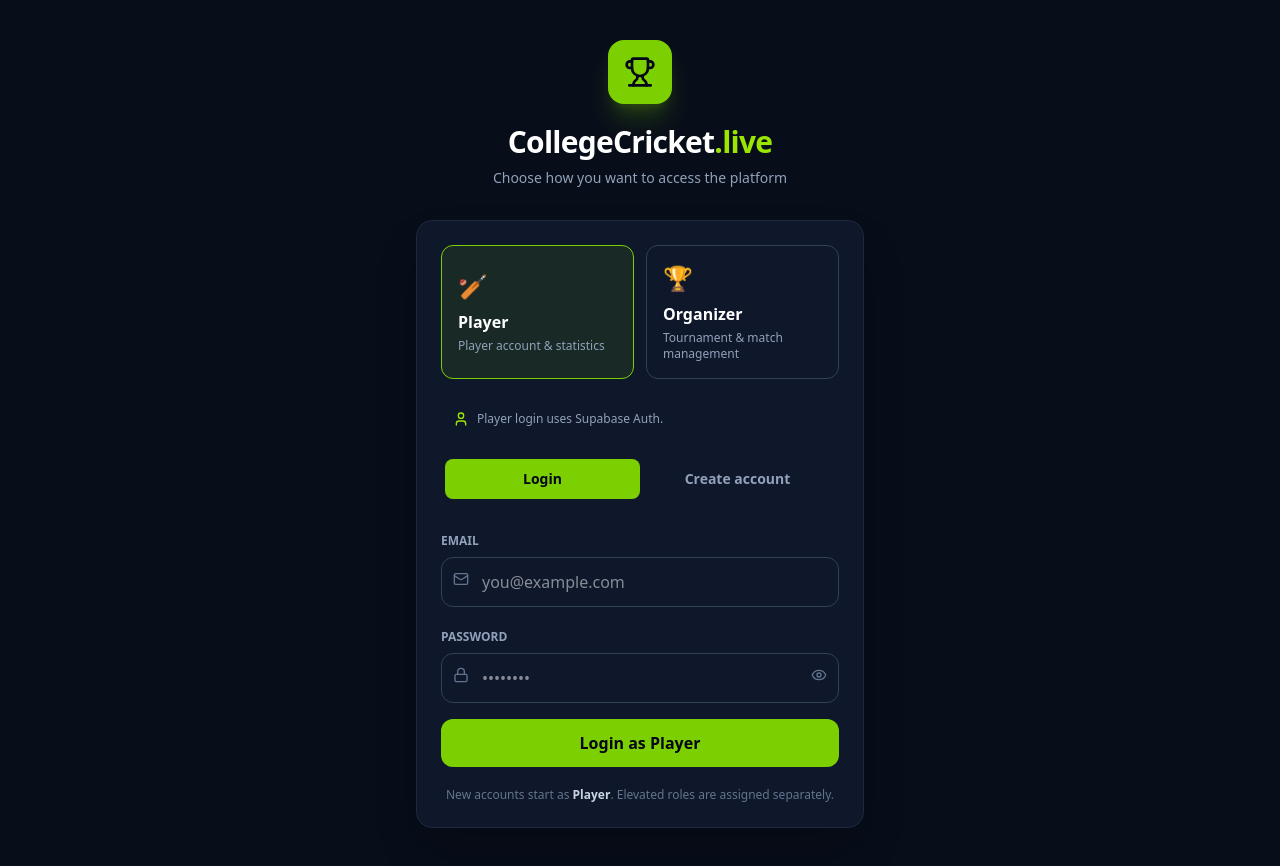
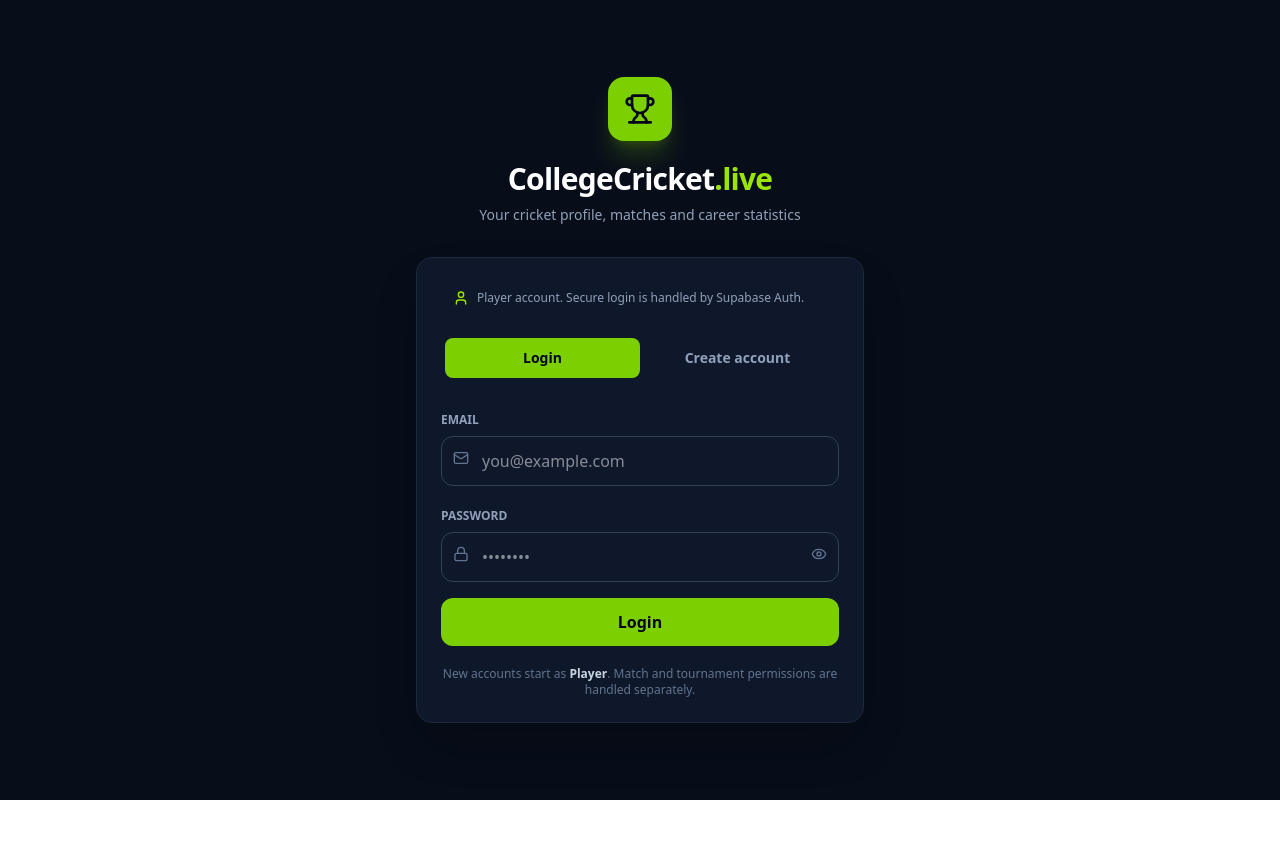
Before and after one commit to Vikash222/CRICKET-111111, a React (Vite) app: page / in a window 1280 px wide. After the commit the page ends 800 px from the top, so only its background shows below. Built offline with nearby package versions, Linux system fonts and the light colour scheme; no server answers.

Commit message:
Remove organizer login and keep player-only authentication

```diff
--- a/src/components/AuthScreen.tsx
+++ b/src/components/AuthScreen.tsx
@@ -1,17 +1,13 @@
 import React, { useState } from 'react';
-import { Mail, Lock, User, Trophy, Eye, EyeOff, Loader2, ShieldCheck } from 'lucide-react';
+import { Mail, Lock, User, Trophy, Eye, EyeOff, Loader2 } from 'lucide-react';
 import { supabase } from '../lib/supabase';
-import { organizerLogin } from '../services/organizerAuth';
 import { Profile } from '../types/cricket';
 
 interface AuthScreenProps {
   onAuthenticated: (profile?: Profile) => Promise<void> | void;
 }
 
-type LoginType = 'player' | 'organizer';
-
 export const AuthScreen: React.FC<AuthScreenProps> = ({ onAuthenticated }) => {
-  const [loginType, setLoginType] = useState<LoginType>('player');
   const [mode, setMode] = useState<'login' | 'signup'>('login');
   const [fullName, setFullName] = useState('');
   const [email, setEmail] = useState('');
@@ -21,15 +17,6 @@
   const [message, setMessage] = useState('');
   const [error, setError] = useState('');
 
-  const chooseType = (type: LoginType) => {
-    setLoginType(type);
-    setMode('login');
-    setError('');
-    setMessage('');
-    setEmail('');
-    setPassword('');
-  };
-
   const submit = async (event: React.FormEvent) => {
     event.preventDefault();
     setLoading(true);
@@ -37,12 +24,6 @@
     setMessage('');
 
     try {
-      if (loginType === 'organizer') {
-        const profile = await organizerLogin(email, password);
-        await onAuthenticated(profile);
-        return;
-      }
-
       if (mode === 'signup') {
         if (fullName.trim().length < 2) throw new Error('Please enter your full name.');
         if (password.length < 6) throw new Error('Password must be at least 6 characters.');
@@ -83,39 +64,26 @@
             <Trophy className="w-8 h-8" />
           </div>
           <h1 className="mt-5 text-3xl font-black tracking-tight">CollegeCricket<span className="text-lime-400">.live</span></h1>
-          <p className="mt-2 text-sm text-slate-400">Choose how you want to access the platform</p>
+          <p className="mt-2 text-sm text-slate-400">Your cricket profile, matches and career statistics</p>
         </div>
 
         <div className="bg-[#0F172A] border border-slate-800 rounded-2xl p-6 shadow-2xl">
-          <div className="grid grid-cols-2 gap-3 mb-6">
-            <button type="button" onClick={() => chooseType('player')} className={`rounded-xl border p-4 text-left transition ${loginType === 'player' ? 'border-lime-500 bg-lime-500/10' : 'border-slate-700 bg-slate-900'}`}>
-              <div className="text-2xl">🏏</div>
-              <div className="mt-2 font-black">Player</div>
-              <div className="text-xs text-slate-400 mt-1">Player account & statistics</div>
-            </button>
-            <button type="button" onClick={() => chooseType('organizer')} className={`rounded-xl border p-4 text-left transition ${loginType === 'organizer' ? 'border-lime-500 bg-lime-500/10' : 'border-slate-700 bg-slate-900'}`}>
-              <div className="text-2xl">🏆</div>
-              <div className="mt-2 font-black">Organizer</div>
-              <div className="text-xs text-slate-400 mt-1">Tournament & match management</div>
-            </button>
+          <div className="flex items-center gap-2 mb-5 rounded-lg bg-slate-900 px-3 py-2 text-xs text-slate-400">
+            <User className="w-4 h-4 text-lime-400" />
+            <span>Player account. Secure login is handled by Supabase Auth.</span>
           </div>
 
-          <div className="flex items-center gap-2 mb-5 rounded-lg bg-slate-900 px-3 py-2 text-xs text-slate-400">
-            {loginType === 'player' ? <User className="w-4 h-4 text-lime-400" /> : <ShieldCheck className="w-4 h-4 text-lime-400" />}
-            <span>{loginType === 'player' ? 'Player login uses Supabase Auth.' : 'Organizer login uses a separate secure organizer account — no Supabase Auth.'}</span>
+          <div className="grid grid-cols-2 bg-slate-900 rounded-xl p-1 mb-6">
+            <button type="button" onClick={() => { setMode('login'); setError(''); setMessage(''); }} className={`py-2.5 rounded-lg text-sm font-bold ${mode === 'login' ? 'bg-lime-500 text-slate-950' : 'text-slate-400'}`}>Login</button>
+            <button type="button" onClick={() => { setMode('signup'); setError(''); setMessage(''); }} className={`py-2.5 rounded-lg text-sm font-bold ${mode === 'signup' ? 'bg-lime-500 text-slate-950' : 'text-slate-400'}`}>Create account</button>
           </div>
 
-          {loginType === 'player' && <div className="grid grid-cols-2 bg-slate-900 rounded-xl p-1 mb-6">
-            <button type="button" onClick={() => { setMode('login'); setError(''); setMessage(''); }} className={`py-2.5 rounded-lg text-sm font-bold ${mode === 'login' ? 'bg-lime-500 text-slate-950' : 'text-slate-400'}`}>Login</button>
-            <button type="button" onClick={() => { setMode('signup'); setError(''); setMessage(''); }} className={`py-2.5 rounded-lg text-sm font-bold ${mode === 'signup' ? 'bg-lime-500 text-slate-950' : 'text-slate-400'}`}>Create account</button>
-          </div>}
-
           <form onSubmit={submit} className="space-y-4">
-            {loginType === 'player' && mode === 'signup' && (
+            {mode === 'signup' && (
               <label className="block"><span className="text-xs font-bold text-slate-400">FULL NAME</span><div className="mt-1.5 relative"><User className="absolute left-3 top-3.5 w-4 h-4 text-slate-500" /><input value={fullName} onChange={(e) => setFullName(e.target.value)} className="w-full bg-slate-900 border border-slate-700 rounded-xl py-3 pl-10 pr-3 outline-none focus:border-lime-500" placeholder="Your name" required /></div></label>
             )}
 
-            <label className="block"><span className="text-xs font-bold text-slate-400">{loginType === 'organizer' ? 'ORGANIZER EMAIL' : 'EMAIL'}</span><div className="mt-1.5 relative"><Mail className="absolute left-3 top-3.5 w-4 h-4 text-slate-500" /><input type="email" value={email} onChange={(e) => setEmail(e.target.value)} className="w-full bg-slate-900 border border-slate-700 rounded-xl py-3 pl-10 pr-3 outline-none focus:border-lime-500" placeholder={loginType === 'organizer' ? 'organizer@college.edu' : 'you@example.com'} required /></div></label>
+            <label className="block"><span className="text-xs font-bold text-slate-400">EMAIL</span><div className="mt-1.5 relative"><Mail className="absolute left-3 top-3.5 w-4 h-4 text-slate-500" /><input type="email" value={email} onChange={(e) => setEmail(e.target.value)} className="w-full bg-slate-900 border border-slate-700 rounded-xl py-3 pl-10 pr-3 outline-none focus:border-lime-500" placeholder="you@example.com" required /></div></label>
 
             <label className="block"><span className="text-xs font-bold text-slate-400">PASSWORD</span><div className="mt-1.5 relative"><Lock className="absolute left-3 top-3.5 w-4 h-4 text-slate-500" /><input type={showPassword ? 'text' : 'password'} value={password} onChange={(e) => setPassword(e.target.value)} className="w-full bg-slate-900 border border-slate-700 rounded-xl py-3 pl-10 pr-11 outline-none focus:border-lime-500" placeholder="••••••••" required minLength={6} /><button type="button" onClick={() => setShowPassword((v) => !v)} className="absolute right-3 top-3.5 text-slate-500">{showPassword ? <EyeOff className="w-4 h-4" /> : <Eye className="w-4 h-4" />}</button></div></label>
 
@@ -124,12 +92,11 @@
 
             <button disabled={loading} className="w-full py-3 rounded-xl bg-lime-500 hover:bg-lime-400 disabled:opacity-60 text-slate-950 font-black flex items-center justify-center gap-2">
               {loading && <Loader2 className="w-4 h-4 animate-spin" />}
-              {loginType === 'organizer' ? 'Login as Organizer' : mode === 'login' ? 'Login as Player' : 'Create Player Account'}
+              {mode === 'login' ? 'Login' : 'Create Player Account'}
             </button>
           </form>
 
-          {loginType === 'organizer' && <p className="text-center text-xs text-slate-500 mt-5">Organizer accounts are created by the platform/college administrator. Public organizer signup is disabled.</p>}
-          {loginType === 'player' && <p className="text-center text-xs text-slate-500 mt-5">New accounts start as <span className="text-slate-300 font-semibold">Player</span>. Elevated roles are assigned separately.</p>}
+          <p className="text-center text-xs text-slate-500 mt-5">New accounts start as <span className="text-slate-300 font-semibold">Player</span>. Match and tournament permissions are handled separately.</p>
         </div>
       </div>
     </div>
```
